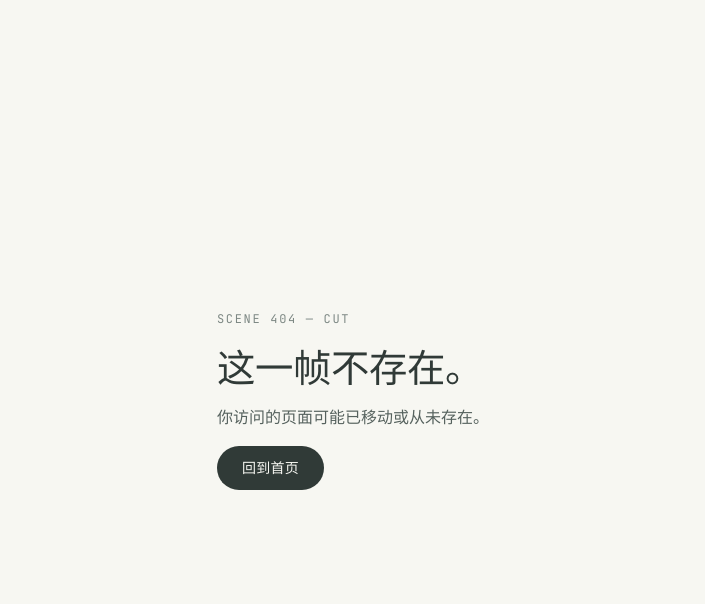
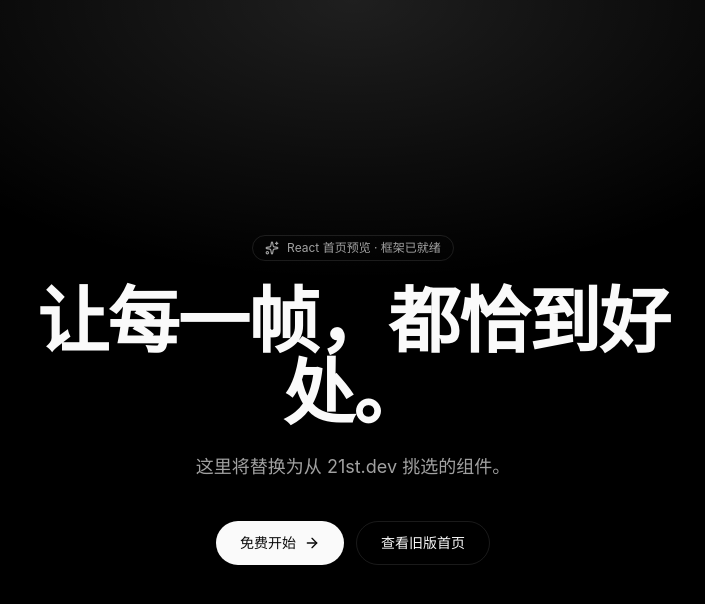
Before and after one commit to Serendelle/lumen-media-studio, a Vue app in the folder frontend/: page /next in a window 1280 px wide. Before the commit this address had no page. Shown: the top 604 px of the page, without its empty margins (287-992 px from the left). Built offline with nearby package versions, Linux system fonts and the light colour scheme.

Commit message:
feat: React + Tailwind island for the landing page (preview at /next)
Vue remains the app shell; React renders only .tsx files, Tailwind is
scoped to .tw-root with no :root variables or global preflight.

```diff
--- /dev/null
+++ b/frontend/src/lib/utils.ts
@@ -0,0 +1,7 @@
+import { clsx, type ClassValue } from 'clsx'
+import { twMerge } from 'tailwind-merge'
+
+/** Tailwind class merger used by 21st.dev / shadcn components (`@/lib/utils`). */
+export function cn(...inputs: ClassValue[]) {
+  return twMerge(clsx(inputs))
+}
--- /dev/null
+++ b/frontend/src/react/LandingApp.tsx
@@ -0,0 +1,59 @@
+import { motion } from 'motion/react'
+import { ArrowRight, Sparkles } from 'lucide-react'
+import { Link, useBridge } from './bridge'
+
+/**
+ * Placeholder React landing page — proves React + Tailwind + motion + lucide all work.
+ * Replace the sections with the chosen 21st.dev components.
+ */
+export default function LandingApp() {
+  const { isAuthenticated } = useBridge()
+
+  return (
+    <main id="main" className="relative flex min-h-svh flex-col items-center justify-center overflow-hidden px-6 text-center">
+      <div className="pointer-events-none absolute inset-0 bg-[radial-gradient(60%_50%_at_50%_0%,rgba(255,255,255,0.12),transparent_70%)]" />
+
+      <motion.span
+        initial={{ opacity: 0, y: 8 }}
+        animate={{ opacity: 1, y: 0 }}
+        transition={{ duration: 0.6 }}
+        className="mb-6 inline-flex items-center gap-2 rounded-full border border-border px-3 py-1 text-xs text-muted-foreground"
+      >
+        <Sparkles className="size-3.5" /> React 首页预览 · 框架已就绪
+      </motion.span>
+
+      <motion.h1
+        initial={{ opacity: 0, y: 16 }}
+        animate={{ opacity: 1, y: 0 }}
+        transition={{ duration: 0.8, delay: 0.1 }}
+        className="max-w-3xl text-5xl font-semibold tracking-tight md:text-7xl"
+      >
+        让每一帧，都恰到好处。
+      </motion.h1>
+
+      <motion.p
+        initial={{ opacity: 0 }}
+        animate={{ opacity: 1 }}
+        transition={{ duration: 0.8, delay: 0.3 }}
+        className="mt-6 max-w-xl text-base text-muted-foreground md:text-lg"
+      >
+        这里将替换为从 21st.dev 挑选的组件。
+      </motion.p>
+
+      <div className="mt-10 flex gap-3">
+        <Link
+          to={isAuthenticated ? '/studio' : '/register'}
+          className="inline-flex h-11 items-center gap-2 rounded-full bg-primary px-6 text-sm font-medium text-primary-foreground transition hover:opacity-90"
+        >
+          {isAuthenticated ? '进入工作台' : '免费开始'} <ArrowRight className="size-4" />
+        </Link>
+        <Link
+          to="/"
+          className="inline-flex h-11 items-center rounded-full border border-border px-6 text-sm transition hover:bg-secondary"
+        >
+          查看旧版首页
+        </Link>
+      </div>
+    </main>
+  )
+}
--- /dev/null
+++ b/frontend/src/react/bridge.tsx
@@ -0,0 +1,32 @@
+import { createContext, useContext, type AnchorHTMLAttributes } from 'react'
+
+/** What the React landing page needs from the Vue app — passed in by ReactLandingView.vue. */
+export interface LandingBridge {
+  isAuthenticated: boolean
+  /** In-app navigation through vue-router (no full page reload). */
+  navigate: (path: string) => void
+}
+
+export const BridgeContext = createContext<LandingBridge>({
+  isAuthenticated: false,
+  navigate: (path) => location.assign(path),
+})
+
+export const useBridge = () => useContext(BridgeContext)
+
+/** Drop-in for <a href> that routes through vue-router; hash links scroll normally. */
+export function Link({ to, onClick, ...rest }: AnchorHTMLAttributes<HTMLAnchorElement> & { to: string }) {
+  const { navigate } = useBridge()
+  return (
+    <a
+      href={to}
+      onClick={(e) => {
+        onClick?.(e)
+        if (e.defaultPrevented || to.startsWith('#') || e.metaKey || e.ctrlKey || e.shiftKey || e.button !== 0) return
+        e.preventDefault()
+        navigate(to)
+      }}
+      {...rest}
+    />
+  )
+}
--- /dev/null
+++ b/frontend/src/react/mount.tsx
@@ -0,0 +1,20 @@
+import { StrictMode } from 'react'
+import { createRoot } from 'react-dom/client'
+import './styles.css'
+import { BridgeContext, type LandingBridge } from './bridge'
+import LandingApp from './LandingApp'
+
+/** Mounts the React landing page into a Vue-owned element; Vue calls update() when auth changes. */
+export function mountLanding(el: HTMLElement, bridge: LandingBridge) {
+  const root = createRoot(el)
+  const render = (b: LandingBridge) =>
+    root.render(
+      <StrictMode>
+        <BridgeContext.Provider value={b}>
+          <LandingApp />
+        </BridgeContext.Provider>
+      </StrictMode>,
+    )
+  render(bridge)
+  return { update: render, unmount: () => root.unmount() }
+}
--- /dev/null
+++ b/frontend/src/react/styles.css
@@ -0,0 +1,108 @@
+/*
+ * Tailwind for the React landing page only.
+ *
+ * The Vue app's tokens.css / base.css stay loaded globally, so Tailwind is isolated three ways:
+ *  1. theme(reference inline): no --font-* / --ease-* variables are written to :root (they would
+ *     overwrite Lumen's own tokens of the same name); values are inlined into the utilities instead.
+ *  2. No global preflight; a reset scoped to .tw-root replaces it.
+ *  3. Utilities are unlayered and generated only from .tsx sources, so they win over base.css element
+ *     rules (h1 { font-weight: 400 } …) inside the React tree and never touch Vue templates.
+ */
+@import 'tailwindcss/theme.css' theme(reference inline);
+@import 'tailwindcss/utilities.css' source(none);
+
+@source '../**/*.tsx';
+@source '../lib';
+
+@custom-variant dark (&:is(.dark *));
+
+/* shadcn-style semantic colours, scoped to the React tree (21st.dev components use these names) */
+@theme inline {
+  --color-background: var(--background);
+  --color-foreground: var(--foreground);
+  --color-card: var(--card);
+  --color-card-foreground: var(--card-foreground);
+  --color-popover: var(--popover);
+  --color-popover-foreground: var(--popover-foreground);
+  --color-primary: var(--primary);
+  --color-primary-foreground: var(--primary-foreground);
+  --color-secondary: var(--secondary);
+  --color-secondary-foreground: var(--secondary-foreground);
+  --color-muted: var(--muted);
+  --color-muted-foreground: var(--muted-foreground);
+  --color-accent: var(--accent-c);
+  --color-accent-foreground: var(--accent-foreground);
+  --color-destructive: var(--destructive);
+  --color-border: var(--border);
+  --color-input: var(--input);
+  --color-ring: var(--ring);
+  --radius-sm: calc(var(--radius) - 4px);
+  --radius-md: calc(var(--radius) - 2px);
+  --radius-lg: var(--radius);
+  --radius-xl: calc(var(--radius) + 4px);
+}
+
+.tw-root {
+  --radius: 0.75rem;
+  --background: #000000;
+  --foreground: #fafafa;
+  --card: #0a0a0a;
+  --card-foreground: #fafafa;
+  --popover: #0a0a0a;
+  --popover-foreground: #fafafa;
+  --primary: #fafafa;
+  --primary-foreground: #0a0a0a;
+  --secondary: #1a1a1a;
+  --secondary-foreground: #fafafa;
+  --muted: #1a1a1a;
+  --muted-foreground: #a1a1a1;
+  --accent-c: #1a1a1a;
+  --accent-foreground: #fafafa;
+  --destructive: #e5484d;
+  --border: rgba(255, 255, 255, 0.1);
+  --input: rgba(255, 255, 255, 0.15);
+  --ring: #a1a1a1;
+
+  min-height: 100svh;
+  background: var(--background);
+  color: var(--foreground);
+  font-family: var(--font-sans);
+  line-height: 1.5;
+}
+
+/* scoped preflight — :where() keeps specificity at element level so any utility class overrides it */
+:where(.tw-root) *,
+:where(.tw-root) ::before,
+:where(.tw-root) ::after {
+  box-sizing: border-box;
+  margin: 0;
+  padding: 0;
+  border: 0 solid;
+}
+:where(.tw-root) :is(h1, h2, h3, h4, h5, h6) {
+  font-size: inherit;
+  font-weight: inherit;
+  line-height: inherit;
+  letter-spacing: inherit;
+}
+:where(.tw-root) a {
+  color: inherit;
+  text-decoration: inherit;
+}
+:where(.tw-root) :is(button, input, select, textarea) {
+  font: inherit;
+  color: inherit;
+  background-color: transparent;
+  border-radius: 0;
+}
+:where(.tw-root) :is(ol, ul, menu) {
+  list-style: none;
+}
+:where(.tw-root) :is(img, svg, video, canvas, audio, iframe, embed, object) {
+  display: block;
+  vertical-align: middle;
+}
+:where(.tw-root) :is(img, video) {
+  max-width: 100%;
+  height: auto;
+}
--- a/frontend/src/router/index.ts
+++ b/frontend/src/router/index.ts
@@ -5,6 +5,8 @@ const router = createRouter({
   history: createWebHistory(),
   routes: [
     { path: '/', name: 'home', component: () => import('@/views/LandingView.vue'), meta: { title: 'Lumen · 流明智媒' } },
+    // React landing page preview — swaps in for '/' once the 21st.dev components are in place
+    { path: '/next', name: 'home-react', component: () => import('@/views/ReactLandingView.vue'), meta: { title: 'Lumen · 流明智媒' } },
     { path: '/login', name: 'login', component: () => import('@/views/AuthView.vue'), meta: { title: '登录 · Lumen', guestOnly: true } },
     { path: '/register', name: 'register', component: () => import('@/views/AuthView.vue'), meta: { title: '注册 · Lumen', guestOnly: true } },
     {
--- /dev/null
+++ b/frontend/src/views/ReactLandingView.vue
@@ -0,0 +1,24 @@
+<script setup lang="ts">
+import { onBeforeUnmount, onMounted, ref, watch } from 'vue'
+import { useRouter } from 'vue-router'
+import { useAuthStore } from '@/stores/auth'
+
+// Host for the React landing page: React (and Tailwind) load only when this route is visited.
+const host = ref<HTMLElement>()
+const router = useRouter()
+const auth = useAuthStore()
+let app: Awaited<ReturnType<typeof import('@/react/mount').mountLanding>> | undefined
+
+const bridge = () => ({ isAuthenticated: auth.isAuthenticated, navigate: (path: string) => void router.push(path) })
+
+onMounted(async () => {
+  const { mountLanding } = await import('@/react/mount')
+  if (host.value) app = mountLanding(host.value, bridge())
+})
+watch(() => auth.isAuthenticated, () => app?.update(bridge()))
+onBeforeUnmount(() => app?.unmount())
+</script>
+
+<template>
+  <div ref="host" class="tw-root dark" />
+</template>
--- a/frontend/tsconfig.app.json
+++ b/frontend/tsconfig.app.json
@@ -11,7 +11,7 @@
     "verbatimModuleSyntax": true,
     "moduleDetection": "force",
     "noEmit": true,
-    "jsx": "preserve",
+    "jsx": "react-jsx",
     "strict": true,
     "noUnusedLocals": true,
     "noUnusedParameters": true,
--- a/frontend/vite.config.ts
+++ b/frontend/vite.config.ts
@@ -1,5 +1,7 @@
 import { defineConfig } from 'vite'
 import vue from '@vitejs/plugin-vue'
+import react from '@vitejs/plugin-react'
+import tailwindcss from '@tailwindcss/vite'
 import { fileURLToPath, URL } from 'node:url'
 
 // The browser only ever talks to this origin; /api is proxied to the Spring backend.
@@ -7,7 +9,8 @@ import { fileURLToPath, URL } from 'node:url'
 const backend = process.env.LUMEN_BACKEND_URL ?? 'http://localhost:8080'
 
 export default defineConfig({
-  plugins: [vue()],
+  // Vue drives the app; React renders only the .tsx landing page (src/react, src/components/ui).
+  plugins: [vue(), react({ include: /\.tsx$/ }), tailwindcss()],
   resolve: {
     alias: { '@': fileURLToPath(new URL('./src', import.meta.url)) },
   },
```
Also changed, not shown: frontend/package.json (+11 -0 lines), 1 other file (tests, documents, lock files or other folders).
